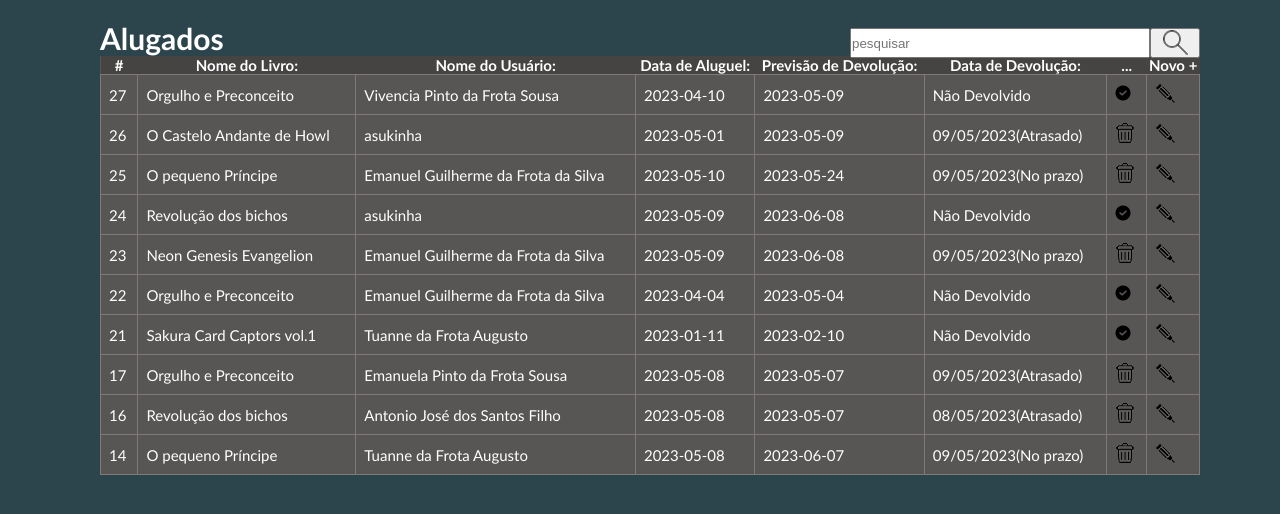
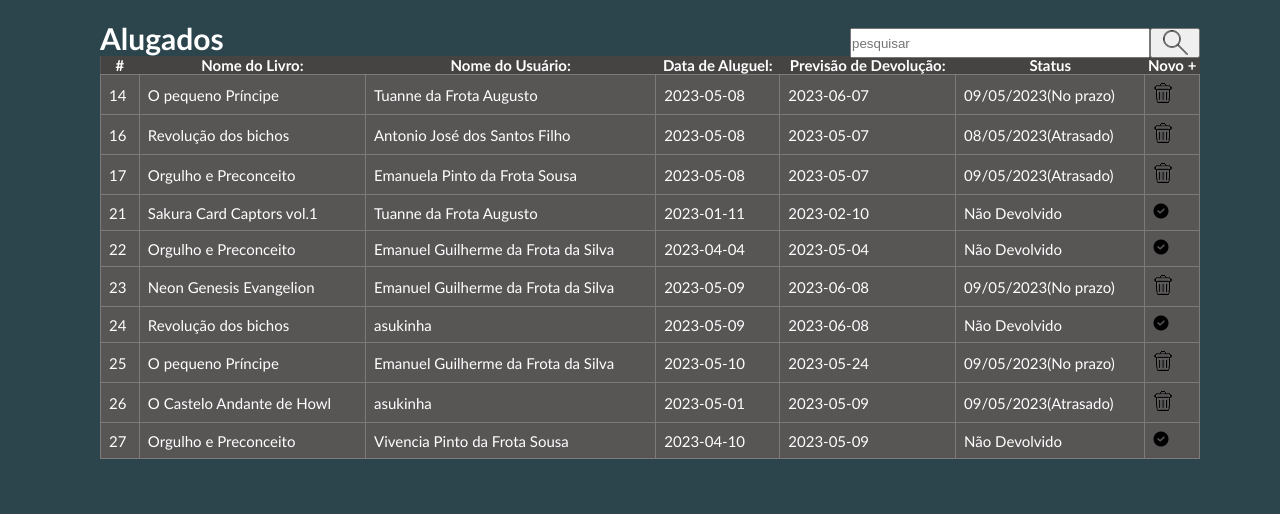
Before and after one commit to brenbs/WDAx, a PHP site: page /alug.php in a window 1280 px wide; the page is wider, and only the part inside the window is pictured. Shown: the part 122-636 px from the top of that part. Run offline with PHP 8.4, Linux system fonts and the light colour scheme; data comes from the database, SQL or seed files in the repository.

Commit message:
Update alug.php

```diff
--- a/alug.php
+++ b/alug.php
@@ -1,15 +1,15 @@
 <?php
 
 include_once('config.php');
-$sql="SELECT*FROM alugados ORDER BY id DESC";
+$sql="SELECT*FROM alugados ORDER BY id ASC";
 
 if(!empty($_GET['search']))
 {
  $data=$_GET['search'];
- $sql="SELECT*FROM alugados WHERE id LIKE '%$data%' or nomela LIKE '%$data%'  or nomeua LIKE '%$data%' or dataalug LIKE '%$data%' or dataprev LIKE '%$data%' or datadev LIKE '%$data%' ORDER BY id DESC";
+ $sql="SELECT*FROM alugados WHERE id LIKE '%$data%' or nomela LIKE '%$data%'  or nomeua LIKE '%$data%' or dataalug LIKE '%$data%' or dataprev LIKE '%$data%' or datadev LIKE '%$data%' ORDER BY id ASC";
 }
 else{
- $sql="SELECT*FROM alugados ORDER BY id DESC";
+ $sql="SELECT*FROM alugados ORDER BY id ASC";
 }
 
 $result=$conexao->query($sql);
@@ -100,8 +100,7 @@ $result=$conexao->query($sql);
     <th scope="col">Nome do Usuário:</th>
     <th scope="col">Data de Aluguel:</th>
     <th scope="col">Previsão de Devolução:</th>
-    <th scope="col">Data de Devolução:</th>
-    <th scope="col">...</th>
+    <th scope="col">Status</th>
     <th scope="col"><a  id="novo" href="alugcad.php"><b>Novo +</b></a></th>
 
     </tr>
@@ -138,10 +137,7 @@ $result=$conexao->query($sql);
               echo "<td class='itens'><a href='aluguelDelete.php?id=$user_data[id]'><img src='imagens/lixeiramenor.png' alt='Bin' title='Deletar'></a></td>";
           }
       }
-        echo"<td>
-            <a href='aluguelEdit.php?id=$user_data[id]'><img src='imagens/lapismenor.png'>
-            </a>
-            </td>";
+
             echo"</tr>";
         echo"</tr>";
       }
```
